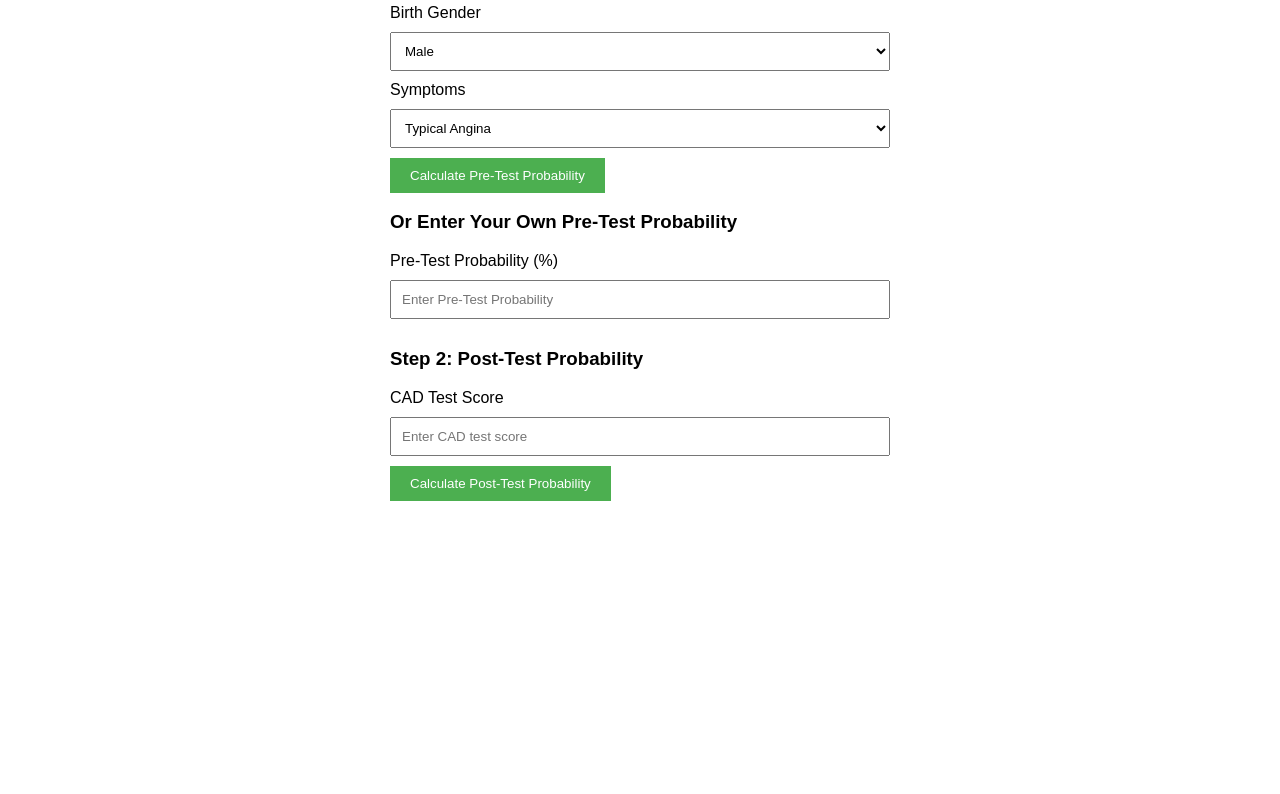
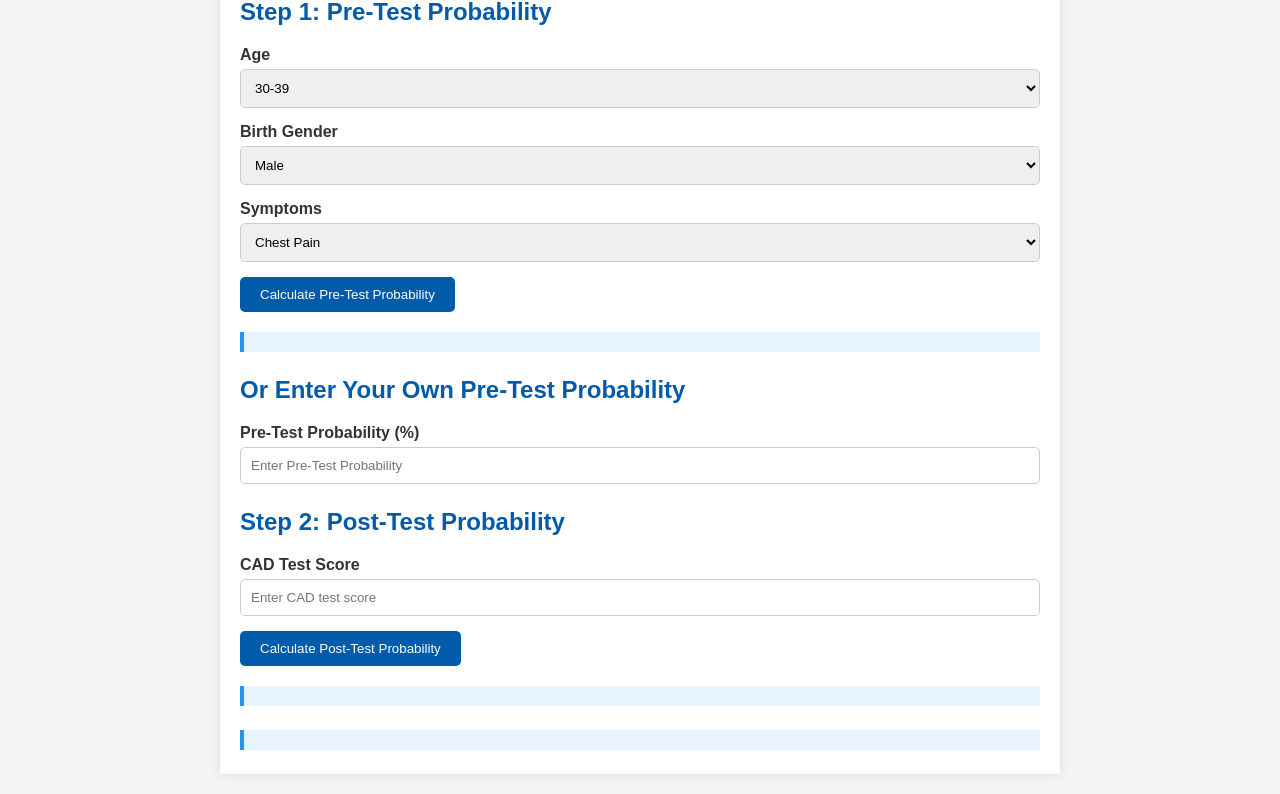
Before and after one commit to Nikhilrangaa/updatedcalculator, a plain HTML site: page index.html in a window 1280 px wide. Shown: the part 182-976 px from the top of the page. Before the commit the page ends 800 px from the top, so only its background shows below. Drawn offline with Linux system fonts and the light colour scheme.

Commit message:
index.html

```diff
--- a/index.html
+++ b/index.html
@@ -7,34 +7,69 @@
     <style>
         body {
             font-family: Arial, sans-serif;
-            margin: 20px;
+            background-color: #f4f4f4;
+            margin: 0;
+            padding: 0;
+            color: #333;
+        }
+        .header {
+            background-color: #005baa;
+            color: white;
+            padding: 20px 0;
+            text-align: center;
         }
         .container {
-            max-width: 500px;
-            margin: 0 auto;
+            max-width: 800px;
+            margin: 20px auto;
+            background: white;
+            padding: 20px;
+            box-shadow: 0 0 10px rgba(0,0,0,0.1);
+        }
+        h2 {
+            color: #005baa;
+        }
+        label {
+            font-weight: bold;
+            display: block;
+            margin-top: 10px;
         }
         input, select {
             width: 100%;
             padding: 10px;
-            margin: 10px 0;
+            margin: 5px 0;
             box-sizing: border-box;
+            border: 1px solid #ccc;
+            border-radius: 5px;
         }
         button {
             padding: 10px 20px;
-            background-color: #4CAF50;
+            background-color: #005baa;
             color: white;
             border: none;
             cursor: pointer;
+            border-radius: 5px;
+            display: inline-block;
+            margin-top: 10px;
         }
         button:hover {
-            background-color: #45a049;
+            background-color: #004b91;
+        }
+        .result, .guidance {
+            margin-top: 20px;
+            padding: 10px;
+            background-color: #e7f3fe;
+            border-left: 4px solid #2196F3;
+            display: inline-block;
+            width: calc(100% - 24px);
         }
     </style>
 </head>
 <body>
+    <div class="header">
+        <h1>CAD Probability Calculator</h1>
+    </div>
     <div class="container">
-        <h2>CAD Probability Calculator</h2>
-        <h3>Step 1: Pre-Test Probability</h3>
+        <h2>Step 1: Pre-Test Probability</h2>
         <label for="age">Age</label>
         <select id="age">
             <option value="30-39">30-39</option>
@@ -53,43 +88,44 @@
 
         <label for="symptoms">Symptoms</label>
         <select id="symptoms">
-            <option value="typical">Typical Angina</option>
-            <option value="atypical">Atypical Angina</option>
-            <option value="non_anginal">Non-anginal Pain</option>
+            <option value="Chest Pain">Chest Pain</option>
+            <option value="Dyspnea">Dyspnea</option>
         </select>
 
         <button onclick="calculatePreProbability()">Calculate Pre-Test Probability</button>
+        <span id="result" class="result"></span>
 
-        <h3>Or Enter Your Own Pre-Test Probability</h3>
+        <h2>Or Enter Your Own Pre-Test Probability</h2>
         <label for="customPreProbability">Pre-Test Probability (%)</label>
         <input type="number" id="customPreProbability" placeholder="Enter Pre-Test Probability">
 
-        <h3>Step 2: Post-Test Probability</h3>
+        <h2>Step 2: Post-Test Probability</h2>
         <label for="cadScore">CAD Test Score</label>
         <input type="number" id="cadScore" placeholder="Enter CAD test score">
 
         <button onclick="calculatePostProbability()">Calculate Post-Test Probability</button>
+        <span id="postResult" class="result"></span>
 
-        <h3 id="result"></h3>
+        <div id="guidance" class="guidance"></div>
     </div>
 
     <script>
         const preTestProbabilityTable = {
             'male': {
-                '30-39': {'typical': 59, 'atypical': 29, 'non_anginal': 18},
-                '40-49': {'typical': 69, 'atypical': 38, 'non_anginal': 25},
-                '50-59': {'typical': 77, 'atypical': 49, 'non_anginal': 34},
-                '60-69': {'typical': 84, 'atypical': 59, 'non_anginal': 44},
-                '70-79': {'typical': 89, 'atypical': 69, 'non_anginal': 54},
-                '>80': {'typical': 93, 'atypical': 78, 'non_anginal': 65}
+                '30-39': {'Chest Pain': 4, 'Dyspnea': 0},
+                '40-49': {'Chest Pain': 22, 'Dyspnea': 12},
+                '50-59': {'Chest Pain': 32, 'Dyspnea': 20},
+                '60-69': {'Chest Pain': 44, 'Dyspnea': 27},
+                '70-79': {'Chest Pain': 52, 'Dyspnea': 32},
+                '>80': {'Chest Pain': 52, 'Dyspnea': 32}
             },
             'female': {
-                '30-39': {'typical': 28, 'atypical': 10, 'non_anginal': 5},
-                '40-49': {'typical': 37, 'atypical': 14, 'non_anginal': 8},
-                '50-59': {'typical': 47, 'atypical': 20, 'non_anginal': 12},
-                '60-69': {'typical': 58, 'atypical': 28, 'non_anginal': 17},
-                '70-79': {'typical': 68, 'atypical': 37, 'non_anginal': 24},
-                '>80': {'typical': 76, 'atypical': 47, 'non_anginal': 32}
+                '30-39': {'Chest Pain': 5, 'Dyspnea': 3},
+                '40-49': {'Chest Pain': 10, 'Dyspnea': 3},
+                '50-59': {'Chest Pain': 13, 'Dyspnea': 9},
+                '60-69': {'Chest Pain': 16, 'Dyspnea': 14},
+                '70-79': {'Chest Pain': 27, 'Dyspnea': 12},
+                '>80': {'Chest Pain': 27, 'Dyspnea': 12}
             }
         };
 
@@ -100,7 +136,7 @@
 
             const preProbability = preTestProbabilityTable[gender][age][symptoms];
 
-            document.getElementById('result').innerHTML = `Pre-Test Probability: ${preProbability.toFixed(2)}%`;
+            document.getElementById('result').innerHTML = `Pre-Test Probability: ${preProbability}%`;
         }
 
         const likelihoodRatios = {
@@ -150,7 +186,23 @@
             const postOdds = preOdds * lr;
             const postProbability = postOdds / (1 + postOdds) * 100;
 
-            document.getElementById('result').innerHTML = `Pre-Test Probability: ${preProbability.toFixed(2)}%<br>Post-Test Probability: ${postProbability.toFixed(2)}%`;
+            document.getElementById('postResult').innerHTML = `Post-Test Probability: ${postProbability.toFixed(2)}%`;
+
+            provideGuidance(postProbability);
+        }
+
+        function provideGuidance(postProbability) {
+            let guidanceText = "";
+
+            if (postProbability > 85) {
+                guidanceText = "High probability of CAD. Invasive coronary angiography is recommended.";
+            } else if (postProbability < 15) {
+                guidanceText = "Low probability of CAD. Further testing is usually not recommended. The CorVista System, with its high negative predictive value (NPV) of 99%, can reliably rule out significant CAD in these cases.";
+            } else {
+                guidanceText = "Intermediate probability of CAD. Additional non-invasive testing such as stress echocardiography, stress SPECT, stress PET, stress CMR, or CCTA is recommended.";
+            }
+
+            document.getElementById('guidance').innerHTML = `Guidance: ${guidanceText}`;
         }
     </script>
 </body>
```
